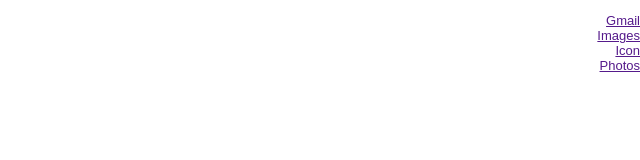
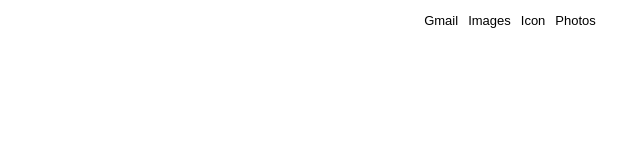
Before and after one commit to alexruizlul/GoogleClone, a plain HTML site: page index.html in a window 1280 px wide. Shown: the whole page, without its empty margins (640-1280 px from the left). Drawn offline with Linux system fonts and the light colour scheme.

Commit message:
Di estilos a todo el navbar y la etiqueta a

```diff
--- a/css/main.css
+++ b/css/main.css
@@ -6,13 +6,32 @@ body {
 	font-family: Arial, Helvetica, sans-serif;
 }
 
+a {
+	text-decoration: none;
+	cursor: pointer;
+}
+
 header {
 	width: 100%;
 	height: 60px;
 }
 
-header li {
+header nav {
 	display: flex;
 	justify-content: flex-end;
 
 }
+
+header nav .nav-right-section {
+	width: 250px;
+	height: auto;
+	display: flex;
+	list-style: none;
+	justify-content: center;
+	align-items: center;
+}
+
+nav .nav-right-section a {
+	margin-right: 10px;
+	color: black;
+}
```
